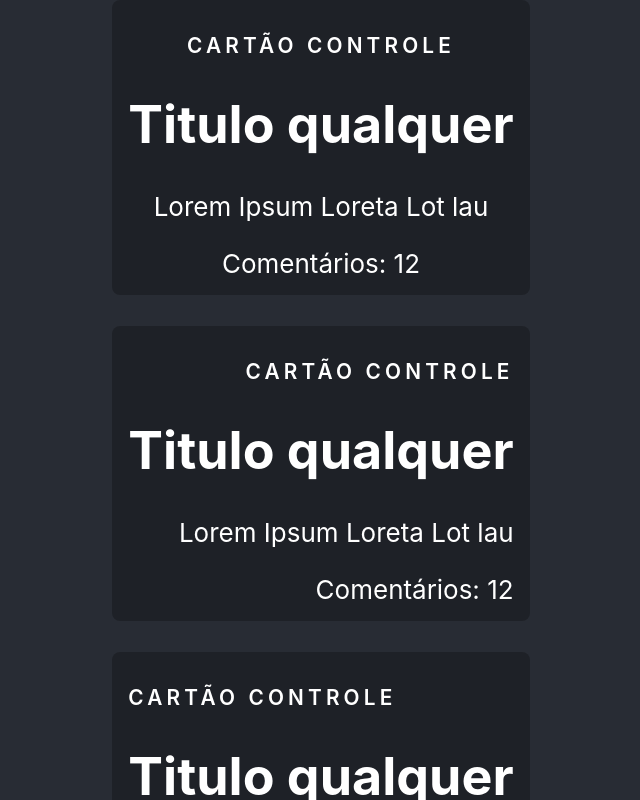
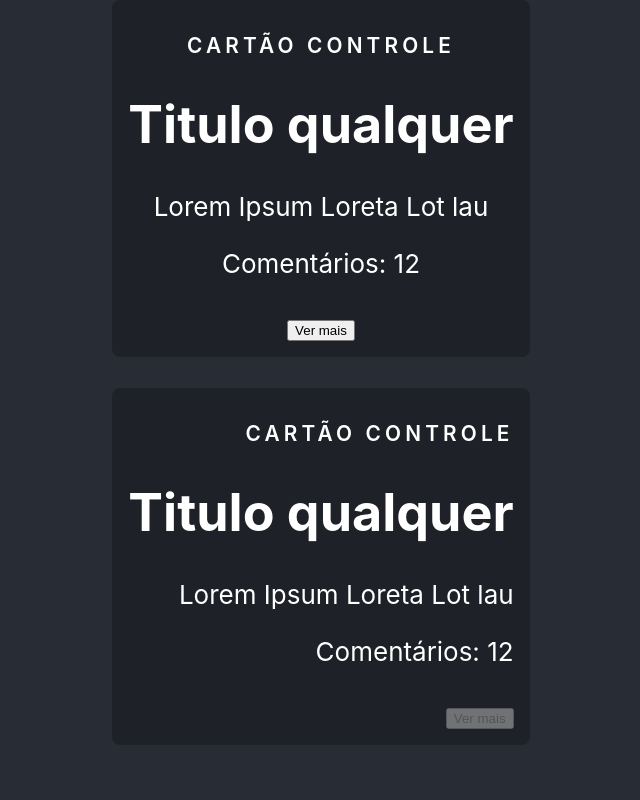
Before and after one commit to aaanm1309-1/react-alga, a React (Create React App) app: page / in a window 1280 px wide. Shown: the top 800 px of the page, without its empty margins (319-959 px from the left). Built offline with nearby package versions, Linux system fonts and the light colour scheme.

Commit message:
Aula 2.23

```diff
--- a/src/App.tsx
+++ b/src/App.tsx
@@ -17,14 +17,13 @@ function App() {
           <Post post={post}  totalComements={12}/>
         </Card>
         <br />
-        <Card title='Cartão Controle' align='right'>
+        <Card title='Cartão Controle'
+            align='right'
+            initializeClicked={true}>
           <Post post={post}  totalComements={12}/>
         </Card>
         <br />
-        <Card title='Cartão Controle' align='left'>
-          <Post post={post}  totalComements={12}/>
-        </Card>
-        <br />
+
         <img src={logo} className="App-logo" alt="logo" />
 
       </header>
--- /dev/null
+++ b/src/components/Button.tsx
@@ -0,0 +1,38 @@
+import { Component } from "react";
+
+interface ButtonProps {
+  onClick?: () => any,
+  initializeClicked?: boolean
+}
+
+interface ButtonState {
+  alreadyClicked: boolean
+}
+
+
+class Button extends
+      Component<ButtonProps,ButtonState>{
+
+  constructor(props: ButtonProps) {
+    super(props)
+    this.state = {
+      alreadyClicked: !!props.initializeClicked
+    }
+  }
+  render() {
+    // console.log(this.props)
+    return <button
+        onClick={() => {
+          this.setState({
+            alreadyClicked: true
+          })
+          this.props.onClick?.call([])
+        }}
+        disabled={this.state.alreadyClicked}>
+      {this.props.children}
+    </button>
+  }
+
+}
+
+export default Button
--- a/src/components/Card.tsx
+++ b/src/components/Card.tsx
@@ -1,5 +1,6 @@
 // import { PropsWithChildren, ReactNode } from "react"
 import { PropsWithChildren } from "react"
+import Button from "./Button"
 // import './Card.css';
 import * as C from './Card.styles'
 
@@ -7,7 +8,8 @@ type CardProps =
       PropsWithChildren< {
         title?: string,
         align?: 'center' | 'left' |
-                'right'
+                'right',
+        initializeClicked?: boolean
       }>
 
 
@@ -15,5 +17,14 @@ export default function Card(props: CardProps){
   return <C.Wrapper align={props.align}>
       <C.Title>{props.title}</C.Title>
       { props.children}
+      <br />
+      <div>
+        <Button
+            onClick={() => alert('Clicado')}
+            initializeClicked={props.initializeClicked}
+        >
+          Ver mais
+        </Button>
+      </div>
   </C.Wrapper>
 }
```
